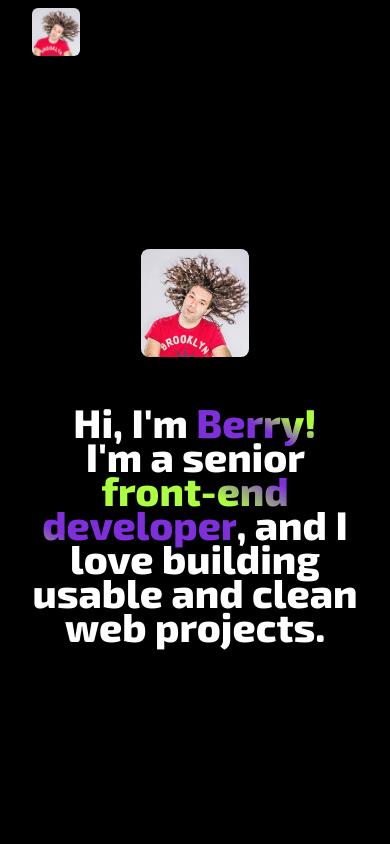
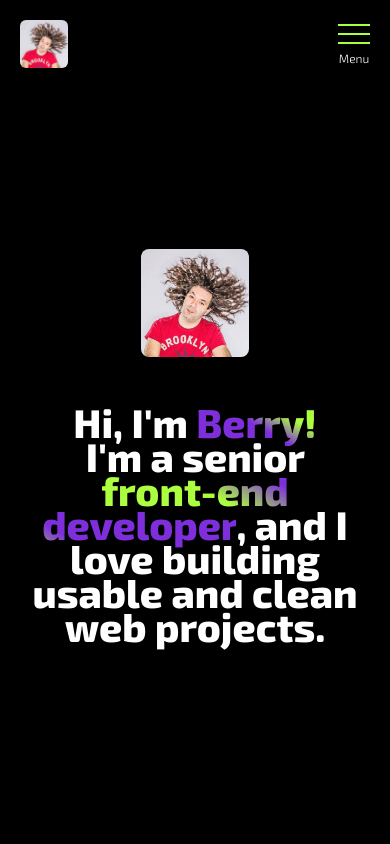
Before and after one commit to andberry/berry-website-nextjs, a Next.js app: page / in a window 390 px wide. Shown: the top 844 px of the page. Built offline with nearby package versions, Linux system fonts and the light colour scheme; a web font is replaced by a local one; what tailwindcss-debug-screens would draw is missing.

Commit message:
Implemented mobile nav with animations

```diff
--- a/components/layout/header.tsx
+++ b/components/layout/header.tsx
@@ -10,38 +10,37 @@ import { useRouter } from 'next/router';
 import { motion, Variant } from 'framer-motion';
 import { useState } from 'react';
 import { easings } from '../../utils/easings';
+import { VscClose as CloseIcon } from 'react-icons/vsc';
 
 const motionVariantMenu: { [key: string]: Variant } = {
     hide: {
-        opacity: 0,
         x: '-100%',
         transition: {
             type: 'tween',
-            ease: easings.easeOutCubic,
+            ease: easings.easeInQuart,
             duration: 0.4,
         },
     },
     show: {
-        opacity: 1,
         x: 0,
         transition: {
             type: 'tween',
-            ease: easings.easeOutCubic,
-            duration: 0.4,
+            ease: easings.easeInOutQuart,
+            duration: 0.6,
         },
     },
 };
 
 const motionVariantMenuItem: { [key: string]: Variant } = {
-    hide: { opacity: 0, x: -12 },
+    hide: { opacity: 0, x: -16 },
     show: (i) => ({
         opacity: 1,
         x: 0,
         transition: {
             type: 'tween',
             duration: 0.4,
-            ease: easings.easeOutCubic,
-            delay: i * 0.1 + 0.2,
+            ease: easings.easeOutQuart,
+            delay: i * 0.08 + 0.45,
         },
     }),
 };
@@ -52,12 +51,13 @@ export default function Header() {
     return (
         <header
             className={classnames(
-                'fixed top-0 left-0 w-full z-40',
-                'py-2 px-8',
+                'fixed top-0 left-0 w-full z-50',
+                'p-5 md:px-12',
                 'bg-black0 text-white text-sm'
             )}
         >
-            <div className={classnames('flex items-center justify-between ')}>
+            <div className="flex items-center justify-between">
+                {/* left side */}
                 <div className="flex items-center">
                     <div className="lg:mr-6">
                         <Link href="/" className="block w-12">
@@ -69,44 +69,15 @@ export default function Header() {
                         </Link>
                     </div>
 
-                    <nav className="hidden lg:block">
-                        <ul
-                            className={classnames(
-                                'flex w-full',
-                                'text-left text-base'
-                            )}
-                        >
-                            {mainMenu.map((item, index) => (
-                                <li key={index} className="py-0 px-0">
-                                    <Link
-                                        href={item.href}
-                                        className={classnames(
-                                            'py-3 px-6 text-3xl',
-                                            'text-lg font-light uppercase font-exo2',
-                                            'hover:text-purple inline-block'
-                                        )}
-                                    >
-                                        <div className="relative pb-1">
-                                            <span>{item.title}</span>
-                                            {isActiveUrl(item.href, router) && (
-                                                <motion.div
-                                                    layoutId="mainNavActive"
-                                                    className="absolute bottom-0 left-0 w-full h-1 bg-purple"
-                                                />
-                                            )}
-                                        </div>
-                                    </Link>
-                                </li>
-                            ))}
-                        </ul>
-                    </nav>
-
+                    {/* mobile nav */}
                     <motion.nav
                         variants={motionVariantMenu}
                         animate={isMobileMenuOpen ? 'show' : 'hide'}
+                        initial="hide"
                         className={classnames(
                             'fixed inset-0 bg-black0',
                             'flex flex-col justify-center',
+                            '-translate-x-full',
                             'lg:hidden'
                         )}
                     >
@@ -145,9 +116,44 @@ export default function Header() {
                             ))}
                         </ul>
                     </motion.nav>
+
+                    {/* desktop nav */}
+                    <nav className="hidden lg:block">
+                        <ul
+                            className={classnames(
+                                'flex w-full',
+                                'text-left text-base'
+                            )}
+                        >
+                            {mainMenu.map((item, index) => (
+                                <li key={index} className="py-0 px-0">
+                                    <Link
+                                        href={item.href}
+                                        className={classnames(
+                                            'py-3 px-6 text-3xl',
+                                            'text-lg font-light uppercase font-exo2',
+                                            'hover:text-purple inline-block'
+                                        )}
+                                    >
+                                        <div className="relative pb-1">
+                                            <span>{item.title}</span>
+                                            {isActiveUrl(item.href, router) && (
+                                                <motion.div
+                                                    layoutId="mainNavActive"
+                                                    className="absolute bottom-0 left-0 w-full h-1 bg-purple"
+                                                />
+                                            )}
+                                        </div>
+                                    </Link>
+                                </li>
+                            ))}
+                        </ul>
+                    </nav>
                 </div>
 
+                {/* right side */}
                 <div className="relative z-50">
+                    {/* social icons */}
                     <div className="hidden lg:flex lg:items-center gap-4">
                         <IconContext.Provider value={{ size: '1.6rem' }}>
                             {links.map((item, index) => {
@@ -169,18 +175,79 @@ export default function Header() {
                         </IconContext.Provider>
                     </div>
 
+                    {/* mobile menu hamburgher */}
                     <button
                         onClick={() => setIsMobileMenuOpen(!isMobileMenuOpen)}
                         className={classnames(
-                            'w-8 h-7 lg:hidden',
-                            'flex flex-col justify-between'
+                            'relative block pb-5',
+                            'lg:hidden'
                         )}
                     >
-                        {Array(3)
-                            .fill(0)
-                            .map((item, index) => (
-                                <div key={index} className="h-1 bg-lime" />
-                            ))}
+                        {/* hamburgher */}
+                        <div
+                            className={classnames(
+                                'w-8 h-5 flex flex-col justify-between transition-all duration-200',
+                                {
+                                    'opacity-100 translate-x-0':
+                                        !isMobileMenuOpen,
+                                },
+                                {
+                                    'opacity-0 translate-x-full':
+                                        isMobileMenuOpen,
+                                }
+                            )}
+                        >
+                            {Array(3)
+                                .fill(0)
+                                .map((item, index) => (
+                                    <div
+                                        key={index}
+                                        className="h-[2px] bg-lime"
+                                    />
+                                ))}
+                        </div>
+
+                        <div
+                            className={classnames(
+                                'w-9 h-5 absolute inset-x-0 top-0 text-2xl flex items-center justify-center transition-all duration-200',
+                                {
+                                    'opacity-100 scale-100': isMobileMenuOpen,
+                                },
+                                {
+                                    'opacity-0 scale-0': !isMobileMenuOpen,
+                                }
+                            )}
+                        >
+                            <CloseIcon />
+                        </div>
+
+                        {/* Menu label */}
+                        <div
+                            className={classnames(
+                                'absolute inset-x-0 bottom-0 transition-all duration-100 ease-linear leading-none text-xs text-center',
+                                {
+                                    'opacity-100 translate-y-0':
+                                        !isMobileMenuOpen,
+                                },
+                                { 'opacity-0': isMobileMenuOpen }
+                            )}
+                        >
+                            Menu
+                        </div>
+
+                        {/* MeClosenu label */}
+                        <div
+                            className={classnames(
+                                'absolute inset-x-0 bottom-0 transition-all duration-100 ease-linear leading-none text-xs text-center',
+                                {
+                                    'opacity-100 translate-y-0':
+                                        isMobileMenuOpen,
+                                },
+                                { 'opacity-0': !isMobileMenuOpen }
+                            )}
+                        >
+                            Close
+                        </div>
                     </button>
                 </div>
             </div>
```
